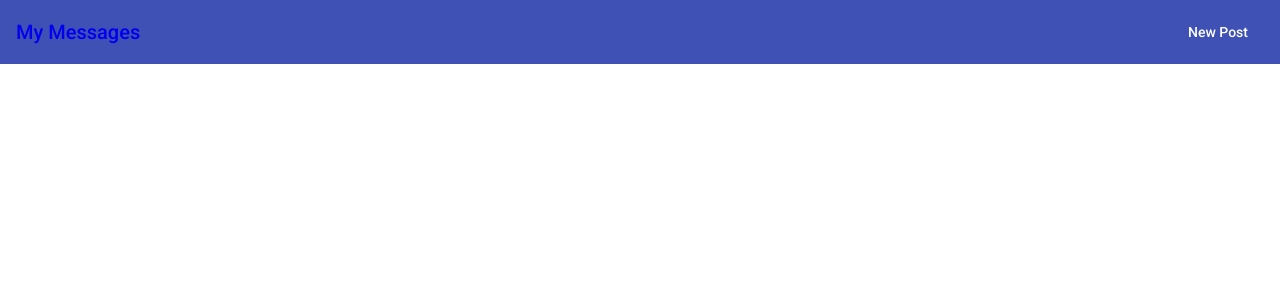
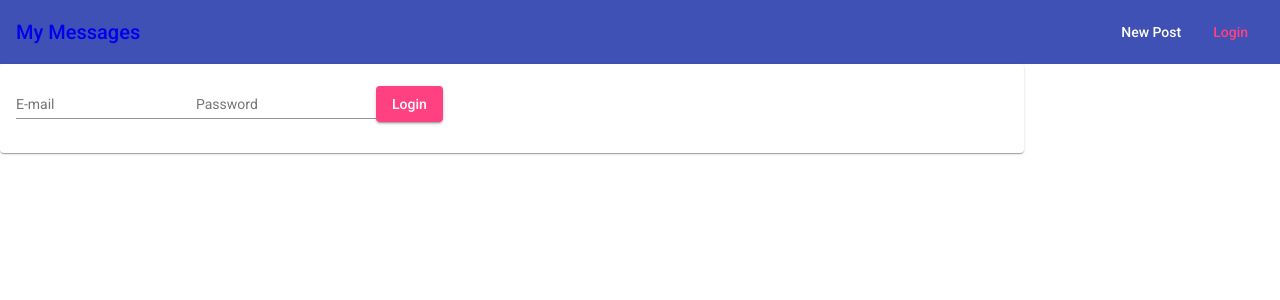
Before and after one commit to chen3yym/mean-course, an Angular app: page /login in a window 1280 px wide. Before the commit this address led to /. Shown: the top 300 px of the page. Built offline with nearby package versions, Linux system fonts and the light colour scheme.

Commit message:
add login component html & routing path

```diff
--- a/src/app/app-routing.module.ts
+++ b/src/app/app-routing.module.ts
@@ -1,12 +1,14 @@
 import { NgModule } from '@angular/core';
 import { RouterModule, Routes } from '@angular/router';
+import { LoginComponent } from './auth/login/login.component';
 import { PostCreateComponent } from './posts/post-create/post-create.component';
 import { PostListComponent } from './posts/post-list/post-list.component';
 
 const routes: Routes = [
   { path: '', component: PostListComponent },
   { path: 'create', component: PostCreateComponent },
-  { path: 'edit/:postId', component: PostCreateComponent }
+  { path: 'edit/:postId', component: PostCreateComponent },
+  { path: 'login', component: LoginComponent}
 ];
 
 @NgModule({
--- a/src/app/app.module.ts
+++ b/src/app/app.module.ts
@@ -1,6 +1,6 @@
 import { NgModule } from '@angular/core';
 import { BrowserModule } from '@angular/platform-browser';
-// import { FormsModule } from '@angular/forms';
+import { FormsModule } from '@angular/forms';
 import { MatInputModule} from '@angular/material/input';
 import { MatFormFieldModule} from '@angular/material/form-field';
 import { MatCardModule} from '@angular/material/card';
@@ -34,7 +34,7 @@
   imports: [
     BrowserModule,
     AppRoutingModule,
-    // FormsModule,
+    FormsModule,
     MatPaginatorModule,
     BrowserAnimationsModule,
     MatInputModule,
--- a/src/app/auth/login/login.component.html
+++ b/src/app/auth/login/login.component.html
@@ -0,0 +1,14 @@
+<mat-card>
+ <mat-spinner *ngIf="isLoading"></mat-spinner>
+ <form *ngIf="!isLoading">
+  <mat-form-field>
+    <input matInput type="email" placeholder="E-mail">
+    <mat-error *ngIf="">Pleace enter a valid email.</mat-error>
+  </mat-form-field>
+  <mat-form-field>
+    <input type="passwword" matInput placeholder="Password">
+    <mat-error *ngIf="">Please enter a valid passwword.</mat-error>
+</mat-form-field>
+<button mat-raised-button color="accent" type="submit">Login</button>
+ </form>
+</mat-card>
--- a/src/app/auth/login/login.component.ts
+++ b/src/app/auth/login/login.component.ts
@@ -5,6 +5,7 @@
 
 })
 export class LoginComponent {
+  isLoading = false;
 
 
 }
--- a/src/app/header/header.component.css
+++ b/src/app/header/header.component.css
@@ -12,3 +12,7 @@
 .spacer {
     flex: 1 1 auto;
 }
+
+ul {
+  display: flex;
+}
--- a/src/app/header/header.component.html
+++ b/src/app/header/header.component.html
@@ -7,5 +7,8 @@
         <li>
             <a mat-button routerLink="/create" routerLinkActive="mat-accent">New Post</a>
         </li>
+        <li>
+          <a mat-button routerLink="/login" routerLinkActive="mat-accent">Login</a>
+      </li>
     </ul>
 </mat-toolbar>
```
